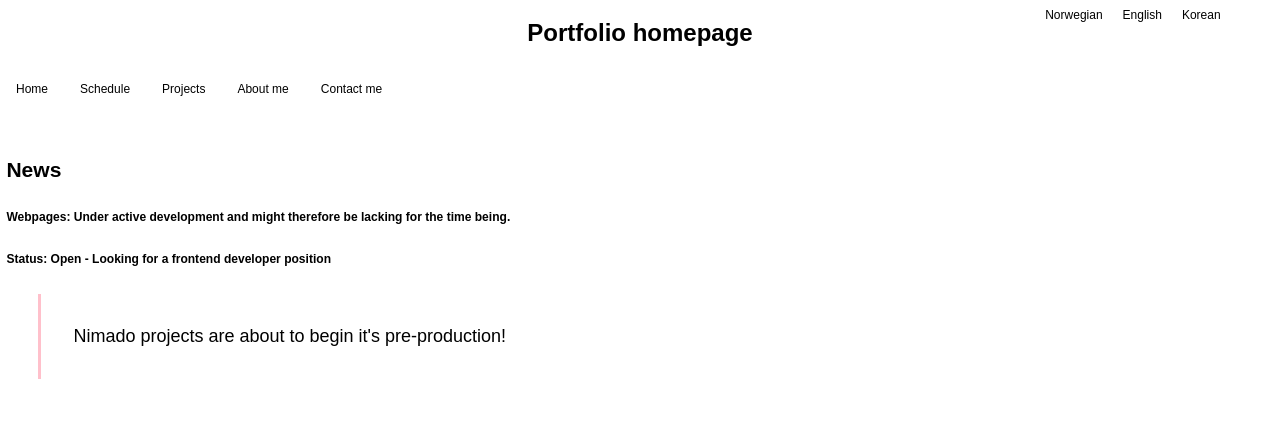
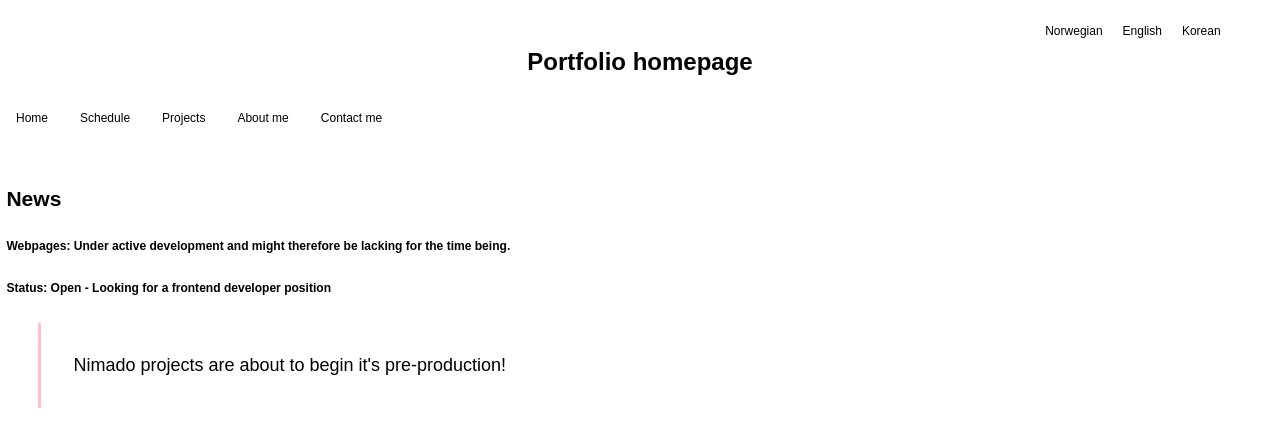
Before and after one commit to Danielsby/homepage, a React (Create React App) app: page / in a window 1280 px wide. Shown: the top 446 px of the page. Built offline with nearby package versions, Linux system fonts and the light colour scheme.

Commit message:
Change top padding on the webpages.

```diff
--- a/src/App.scss
+++ b/src/App.scss
@@ -15,23 +15,25 @@ h1 {
 
 .App {
     display: grid;
-}
-
-.mainTitle {
-    grid-area: 2/1/3/5;
-    //border: 1px solid pink;
-    margin-top: 1.2rem;
-    margin-bottom: 1.3rem;
-    text-align: center;
+    margin-top: 1rem;
 }
 
 #languages {
     position: absolute;
     right: 0;
     width: 15.3rem;
-    grid-area: 1/4/2/5;
+    //margin-top: 1.2rem;
+    grid-area: 1/4/3/5;
     //border: 1px solid pink;
-    max-height: 0.4rem;
+}
+
+.mainTitle {
+    grid-area: 3/1/4/5;
+    //border: 1px solid pink;
+    margin-top: 2rem;
+    margin-bottom: 1.3rem;
+    text-align: center;
+    //border: 1px solid red;
 }
 
 #mainBar {
```
